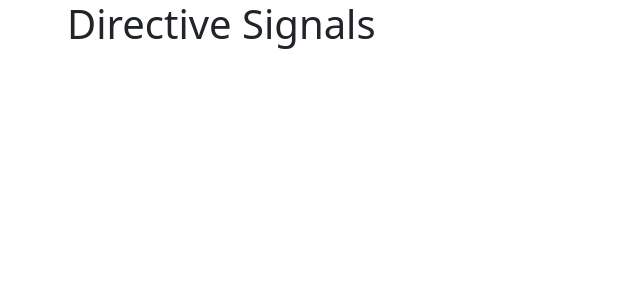
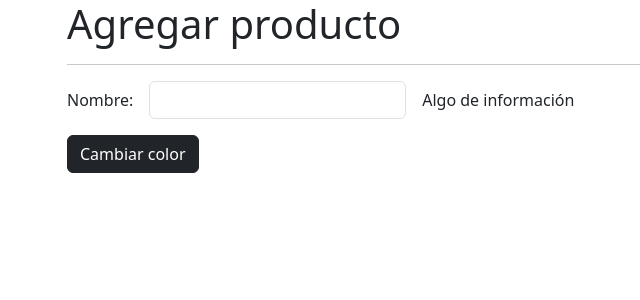
Before and after one commit to raulmoralesruiz/directiveSignalsApp, an Angular app: page /products/product in a window 1280 px wide. Before the commit this address led to /. Shown: the top 300 px of the page, without its empty margins (15-655 px from the left). Built offline with nearby package versions, Linux system fonts and the light colour scheme.

Commit message:
315. Estructura de la aplicación

```diff
--- a/src/app/app-routing.module.ts
+++ b/src/app/app-routing.module.ts
@@ -1,7 +1,16 @@
 import { NgModule } from '@angular/core';
 import { RouterModule, Routes } from '@angular/router';
 
-const routes: Routes = [];
+const routes: Routes = [
+  {
+    path: 'products',
+    loadChildren: () => import('./products/products.module').then(m => m.ProductsModule)
+  },
+  {
+    path: '**',
+    redirectTo: 'products'
+  },
+];
 
 @NgModule({
   imports: [RouterModule.forRoot(routes)],
--- a/src/app/app.component.html
+++ b/src/app/app.component.html
@@ -1,3 +1 @@
-<h1>Directive Signals</h1>
-
 <router-outlet />
--- /dev/null
+++ b/src/app/products/pages/product-page/product-page.component.html
@@ -0,0 +1,26 @@
+<h1>Agregar producto</h1>
+<hr>
+
+<form>
+  <div class="row g-3 align-items-center mb-3">
+
+    <div class="col-auto">
+      <label>Nombre:</label>
+    </div>
+    <div class="col-auto">
+      <input type="text" class="form-control">
+    </div>
+    <div class="col-auto">
+      <span>Algo de información</span>
+    </div>
+
+  </div>
+
+  <div class="row">
+    <div class="col">
+      <button class="btn btn-dark">
+        Cambiar color
+      </button>
+    </div>
+  </div>
+</form>
```
Also changed, not shown: src/app/products/pages/product-page/product-page.component.ts (added, +9 -0 lines), src/app/products/products-routing.module.ts (added, +19 -0 lines), src/app/products/products.module.ts (added, +17 -0 lines), src/app/products/pages/product-page/product-page.component.css (added).
